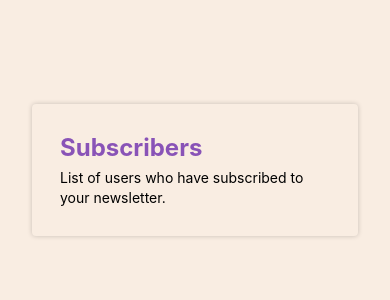
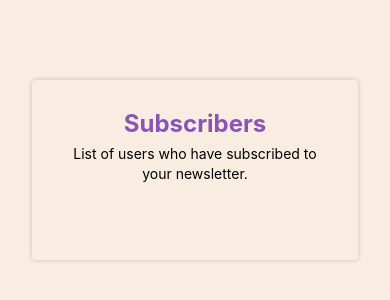
Before and after one commit to vinaysharma14/newletter-subscription, a React (Create React App) app in the folder client/: page /subscribers in a window 390 px wide. Shown: the part 252-552 px from the top of the page. Built offline with nearby package versions, Linux system fonts and the light colour scheme.

Commit message:
feature: subscribers API error handling

```diff
--- a/client/src/components/Text.tsx
+++ b/client/src/components/Text.tsx
@@ -8,6 +8,7 @@ interface Props {
   error?: boolean
   type: 'p' | 'h1'
   text: MessageKey
+  center?: boolean,
 }
 
 export const Text: FC<Props> = ({
@@ -15,15 +16,16 @@ export const Text: FC<Props> = ({
   text,
   mt = 0,
   error = false,
+  center = false,
 }) => {
   const message = useMessage(text);
 
   switch (type) {
     case 'h1':
-      return <h1 className="text-2xl text-primary font-bold mb-1 sm:text-4xl">{message}</h1>;
+      return <h1 className={`text-2xl text-primary font-bold mb-1 sm:text-4xl ${center ? 'text-center' : ''}`}>{message}</h1>;
 
     case 'p':
     default:
-      return <p className={`text-sm ${error ? 'text-red-600 mt-2' : ''} mt-${mt}`}>{message}</p>;
+      return <p className={`text-sm ${center ? 'text-center' : ''} ${error ? 'text-red-600 mt-2' : ''} mt-${mt}`}>{message}</p>;
   }
 };
--- a/client/src/messages/index.ts
+++ b/client/src/messages/index.ts
@@ -11,6 +11,7 @@ export const MESSAGES = {
   emailRequiredErr: 'Email cannot be blank',
   emailPlaceholder: 'Enter your email here',
   subToNewsletter: 'Subscribe to our newsletter',
+  noSubscribers: 'Looks like no one has subscribed yet :(',
   stayUptoDate: 'Stay upto date with our latest new and products.',
   emailAlreadySubscribed: 'Email address has been already subscribed.',
   listOfSubscribers: 'List of users who have subscribed to your newsletter.',
--- a/client/src/routes/Subscribers/index.tsx
+++ b/client/src/routes/Subscribers/index.tsx
@@ -1,13 +1,21 @@
 import { FC, useEffect } from 'react';
-import { useDispatch } from 'react-redux';
+import { useDispatch, useSelector } from 'react-redux';
 
 import { fetchSubscribersList } from 'store/features';
 
+import { RootState } from 'store';
+
 import { Text } from 'components';
-import { Loader } from './components';
+import { Item, Loader } from './components';
 
 export const Subscribers: FC = () => {
   const dispatch = useDispatch();
+
+  const {
+    fetching,
+    fetchError,
+    subscribers,
+  } = useSelector(({ subscribersReducer }: RootState) => subscribersReducer);
 
   useEffect(() => {
     dispatch(fetchSubscribersList());
@@ -16,21 +24,25 @@ export const Subscribers: FC = () => {
   return (
     <div className="h-screen flex fle\x-col flex-1 justify-center items-center p-8">
       <div className="p-7 bg-background shadow-custom rounded sm:p-10">
-        <Text type="h1" text="subscribers" />
-        <Text type="p" text="listOfSubscribers" />
+        <Text center type="h1" text="subscribers" />
+        <Text center type="p" text="listOfSubscribers" />
 
         <Loader />
 
-        {/* <div className="mt-7 m-5 max-h-80 overflow-scroll">
-          {[...Array(100).keys()].map((key) => (
+        {!fetching && (
+        <div className="mt-7 m-5 max-h-80 overflow-scroll">
+          {fetchError && <Text center type="p" error text={fetchError} />}
+
+          {subscribers.length ? subscribers.map((key) => (
             <Item
               key={key}
               email="foo@bar.com"
               subscribedAt="12:00"
               topBorder={key === 0}
             />
-          ))}
-        </div> */}
+          )) : null}
+        </div>
+        )}
       </div>
     </div>
   );
```
